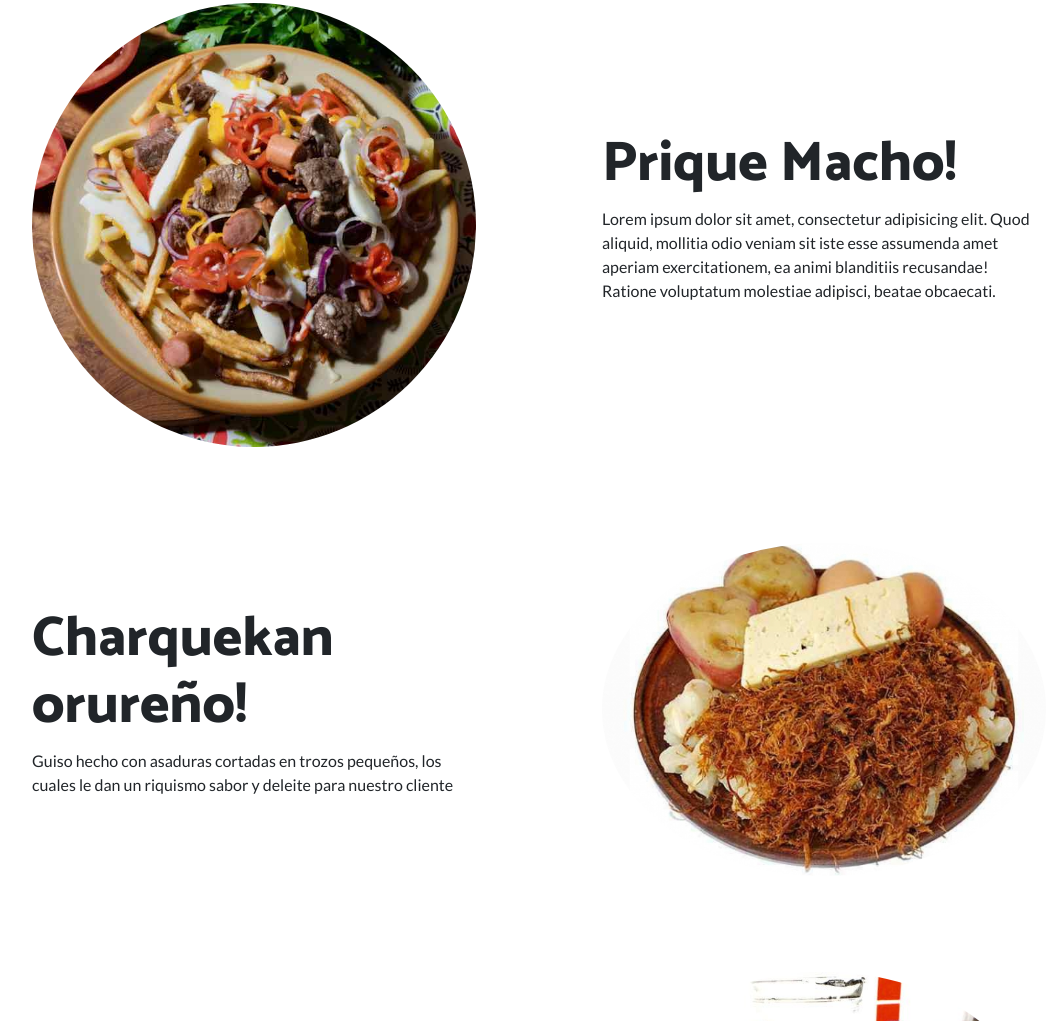
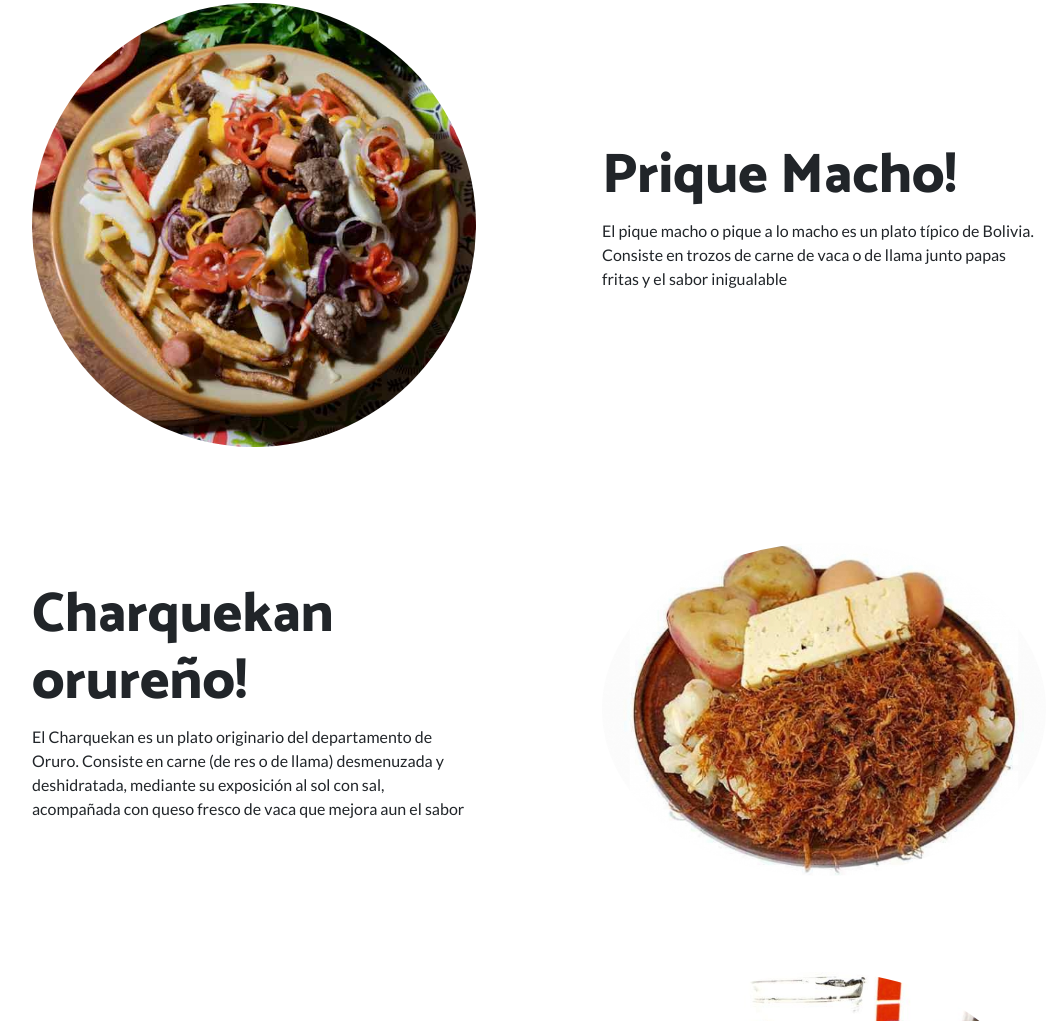
Before and after one commit to dgusgus/dgusgus.github.io, a plain HTML site: page index.html in a window 1280 px wide. Shown: the part 1295-2316 px from the top of the page, without its empty margins (101-1165 px from the left). Drawn offline with Linux system fonts and the light colour scheme.

Commit message:
Cambios restaurant 9

```diff
--- a/index.html
+++ b/index.html
@@ -93,7 +93,7 @@
         <div class="col-lg-6">
           <div class="p-5">
             <h2 class="display-4">Prique Macho!</h2>
-            <p>Lorem ipsum dolor sit amet, consectetur adipisicing elit. Quod aliquid, mollitia odio veniam sit iste esse assumenda amet aperiam exercitationem, ea animi blanditiis recusandae! Ratione voluptatum molestiae adipisci, beatae obcaecati.</p>
+            <p>El pique macho o pique a lo macho es un plato típico de Bolivia. Consiste en trozos de carne de vaca o de llama junto papas fritas y el sabor inigualable</p>
           </div>
         </div>
       </div>
@@ -111,7 +111,7 @@
         <div class="col-lg-6 order-lg-1">
           <div class="p-5">
             <h2 class="display-4">Charquekan orureño!</h2>
-            <p>Guiso hecho con asaduras cortadas en trozos pequeños, los cuales le dan un riquismo sabor y deleite para nuestro cliente</p>
+            <p>El Charquekan es un plato originario del departamento de Oruro. Consiste en carne (de res o de llama) desmenuzada y deshidratada, mediante su exposición al sol con sal, acompañada con queso fresco de vaca que mejora aun el sabor </p>
           </div>
         </div>
       </div>
```
